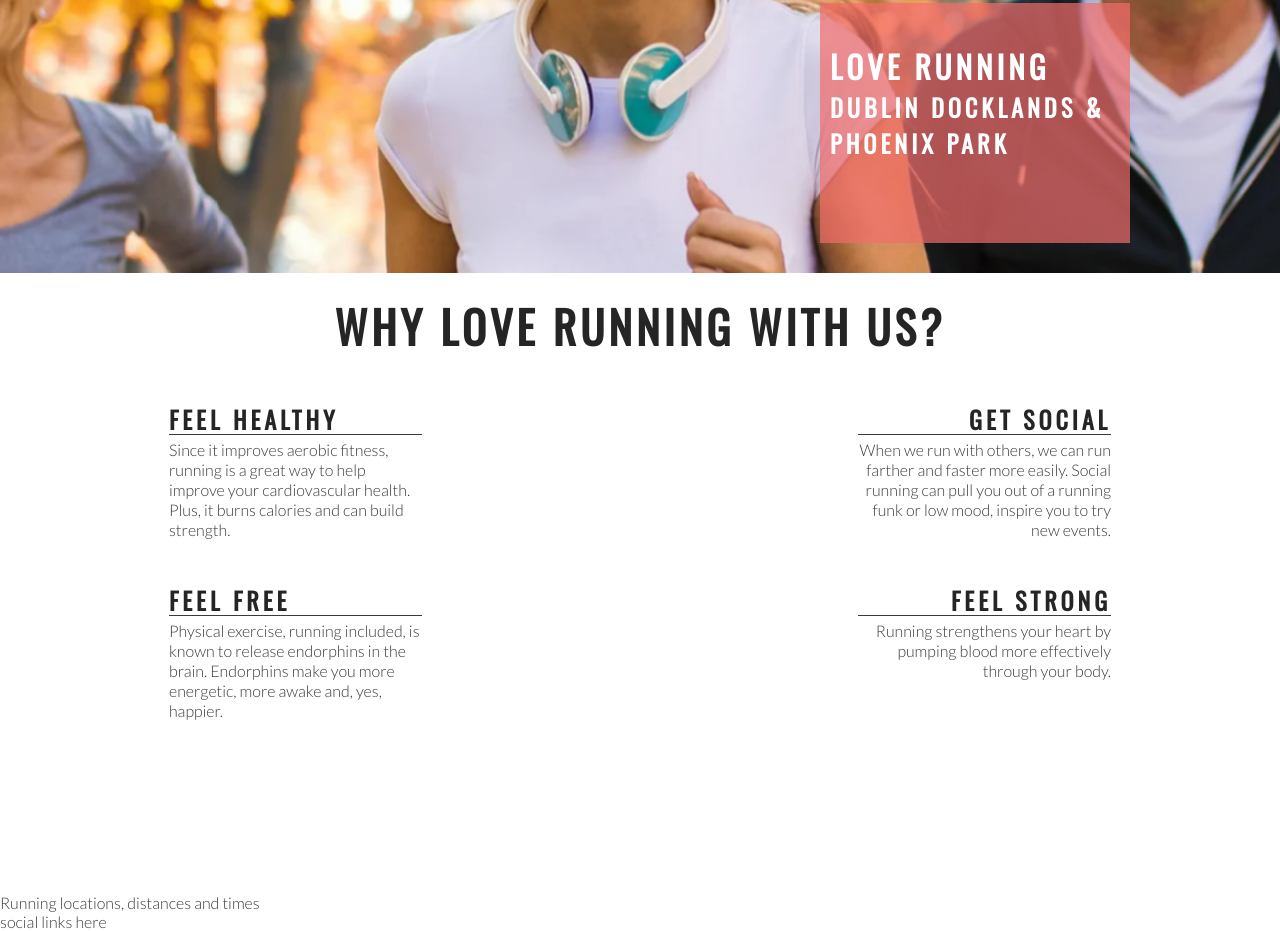
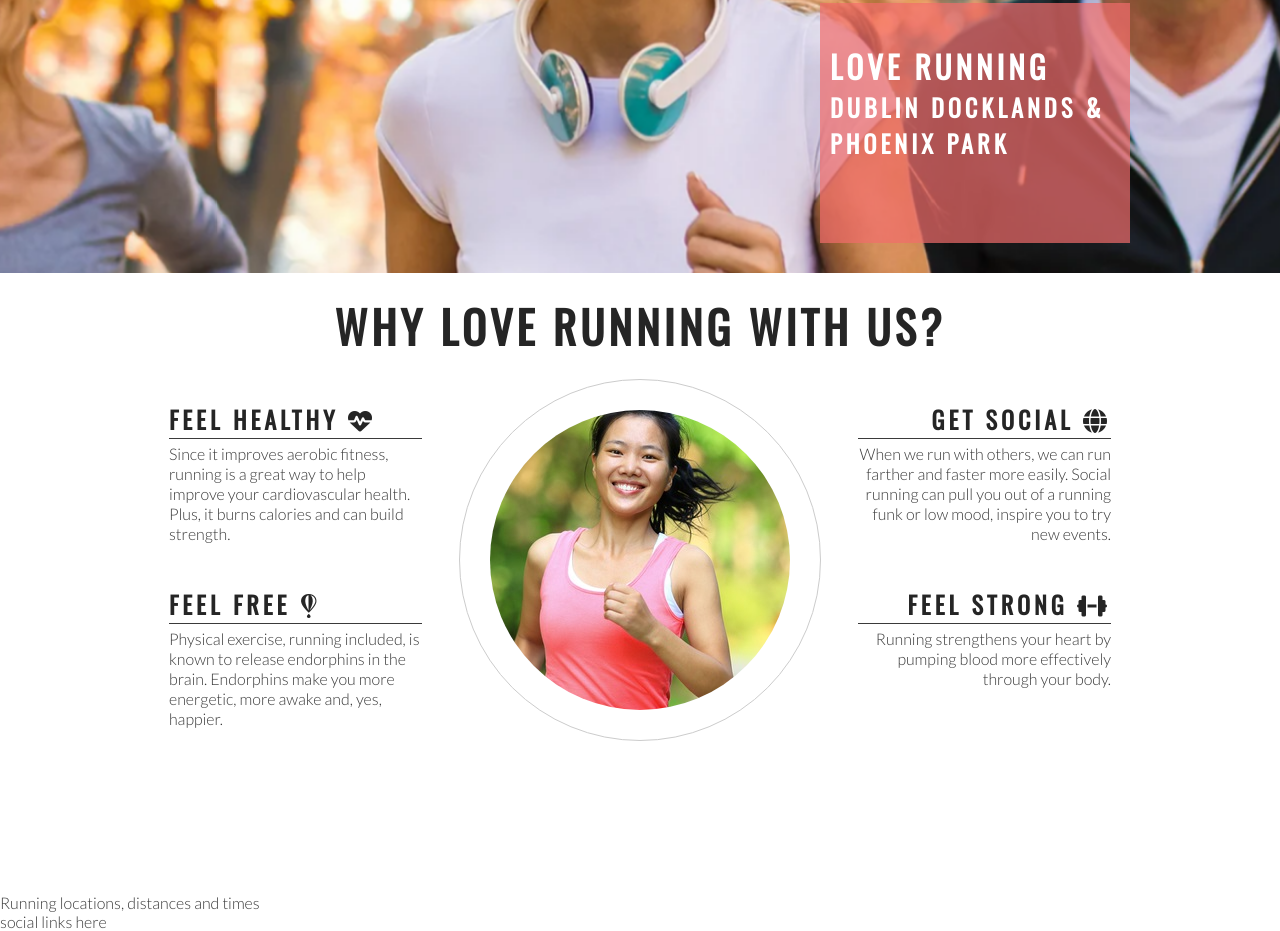
Before and after one commit to Nyberg988/love-running, a plain HTML site: page index.html in a window 1280 px wide. Shown: the part 402-1333 px from the top of the page. Drawn offline with nearby package versions, Linux system fonts and the light colour scheme.

Commit message:
Add Front Awesome icon to club ethos section

```diff
--- a/assets/css/style.css
+++ b/assets/css/style.css
@@ -158,7 +158,7 @@ hr {
     font-size: 280%;
 }
 
-#circle-contanier {
+#circle-container {
     width: 300px;
     height: 300px;
     padding: 30px;
--- a/index.html
+++ b/index.html
@@ -42,7 +42,7 @@
         <h2 id="welcome">Why Love Running With Us?</h2>
         <div id="left-about">
             <div class="left-about-heading">
-                    <h2>Feel Healthy</h2>
+                    <h2>Feel Healthy <i class="fa-solid fa-heart-pulse"></i></h2>
                     <hr>
                     <p>
                         Since it improves aerobic fitness, running is a great way to help improve your cardiovascular
@@ -50,7 +50,7 @@
                     </p>
                 </div>
                 <div class="left-about-heading">
-                    <h2>Feel Free</h2>
+                    <h2>Feel Free <i class="fa-brands fa-fly"></i></h2>
                     <hr>
                     <p>
                         Physical exercise, running included, is known to release endorphins in the brain. Endorphins make
@@ -60,7 +60,7 @@
             </div>
             <div id="right-about">
                 <div class="right-about-heading">
-                    <h2>Get Social</h2>
+                    <h2>Get Social <i class="fa-solid fa-globe"></i></h2>
                     <hr>
                     <p>
                         When we run with others, we can run farther and faster more easily. Social running can pull you out
@@ -68,7 +68,7 @@
                     </p>
                 </div>
                 <div class="right-about-heading">
-                    <h2>Feel Strong</h2>
+                    <h2>Feel Strong <i class="fa-solid fa-dumbbell"></i></h2>
                     <hr>
                     <p>
                         Running strengthens your heart by pumping blood more effectively through your body.
@@ -88,5 +88,6 @@
     <footer>
         social links here
     </footer>
+    <script src="https://kit.fontawesome.com/ab2a27c648.js" crossorigin="anonymous"></script>
 </body>
 </html>
```
